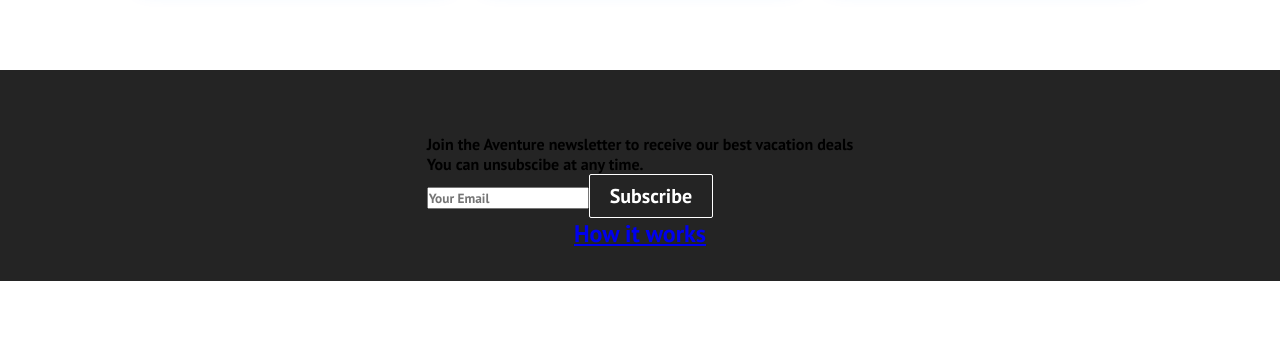
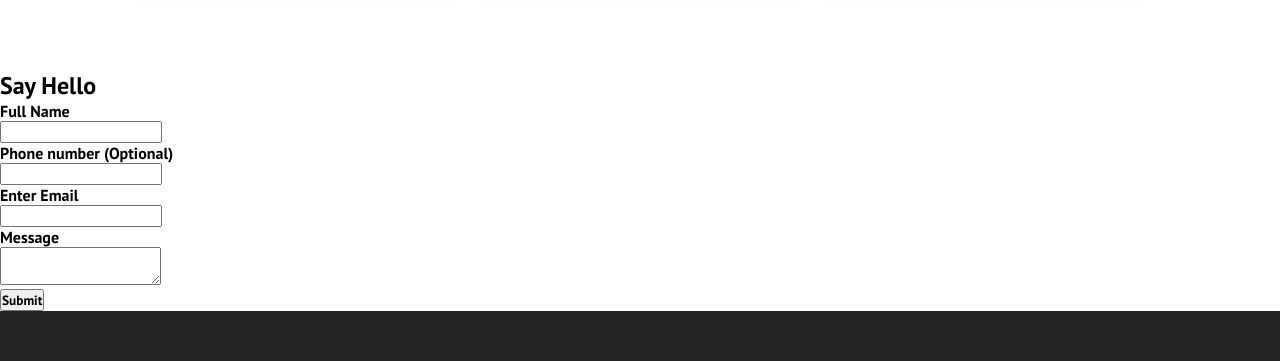
Before and after one commit to guicostalp/trust-website, a React (Create React App) app: page / in a window 1280 px wide. Shown: the part 1804-2165 px from the top of the page. Before the commit the page ends 2085 px from the top, so only its background shows below. Built offline with nearby package versions, Linux system fonts and the light colour scheme.

Commit message:
Install contact form

```diff
--- a/src/App.js
+++ b/src/App.js
@@ -6,6 +6,7 @@
 import Events from "./components/pages/Events";
 import AboutUs from "./components/pages/AboutUs";
 import Donate from "./components/pages/Donate";
+
 
 function App() {
 
@@ -27,6 +28,7 @@
       <Router>
         <Navbar />
 
+
         <Routes>
           <Route exact path='/' element={<Home />} />
           <Route path='/events' element={<Events />} />
--- a/src/components/ContactUs.css
+++ b/src/components/ContactUs.css
@@ -0,0 +1,4 @@
+.contact-us-container {
+
+    height: 50px;
+}
--- a/src/components/ContactUs.js
+++ b/src/components/ContactUs.js
@@ -0,0 +1,63 @@
+import React, { useState } from 'react'
+import  { useRef } from 'react'
+import './ContactUs.css'
+import emailjs from 'emailjs-com'
+
+const Result = () => {
+
+  return (
+    <p>Your Message has been suscessfully sent</p>
+
+  )
+
+}
+
+export default function ContactUs() {
+  const [result,showResult] = useState (false);
+
+  const form = useRef();
+  const sendEmail = (e) => {
+    e.preventDefault();
+
+    emailjs.sendForm('service_83zj1r4', 'template_4pyqarh', form.current, 'ZzJOCnFBiSowZgAac')
+      .then((result) => {
+          console.log(result.text);
+      }, (error) => {
+          console.log(error.text);
+      });
+
+      e.target.reset();
+      showResult(true)
+  };
+
+  return (
+    <form action='' onSubmit={sendEmail}>
+      <div className='formWord'>
+        <h2>Say Hello</h2>
+        <span>Full Name</span>
+        <br/>
+        <input className="input100" type="text" name='from_name' required />
+        <br />
+        <span>Phone number (Optional)</span>
+        <br />
+        <input className="input100" type="text" name='phone' />
+        <br />
+        <span>Enter Email</span>
+        <br />
+        <input className="input100" type="text" name='email' required />
+        <br />
+      </div>
+
+      <div className='formWord'>
+          <span>Message</span>
+          <br />
+          <textarea name='message' required></textarea>
+          <br />
+          <button>Submit</button>
+          <div className='row'>
+            {result ? <Result /> : null}
+          </div>
+      </div>
+    </form>
+  )
+}
--- a/src/components/pages/Home.js
+++ b/src/components/pages/Home.js
@@ -3,6 +3,7 @@
 import Cards from '../Cards';
 import Footer from '../Footer';
 import HeroSection from '../HeroSection'
+import ContactUs from '../ContactUs';
 
 
 function Home () {
@@ -10,6 +11,7 @@
         <>
             <HeroSection />
             <Cards />
+            <ContactUs />
             <Footer />
 
         </>
```
Also changed, not shown: package.json (+47 -0 lines), 2 other files (tests, documents, lock files or other folders).
